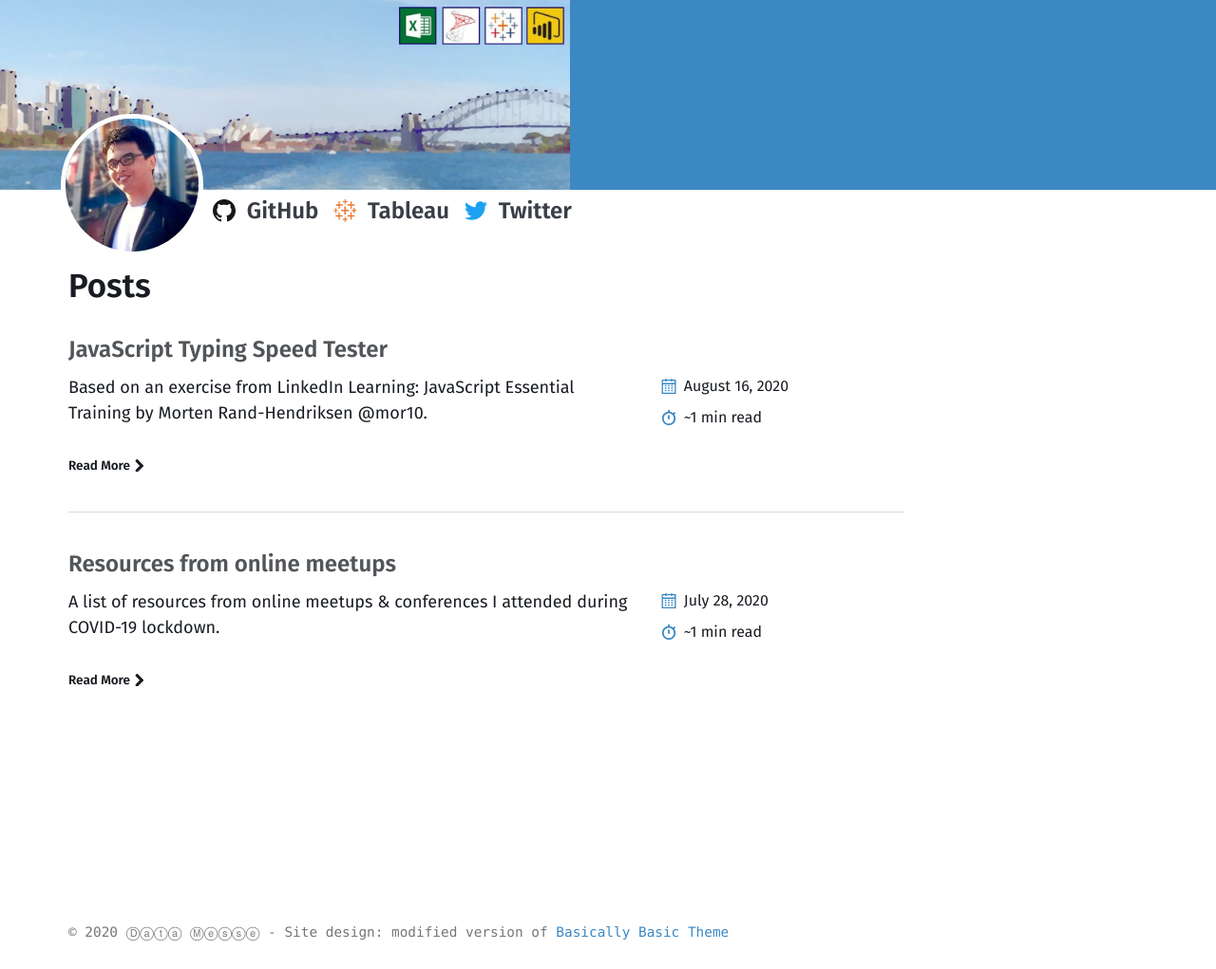
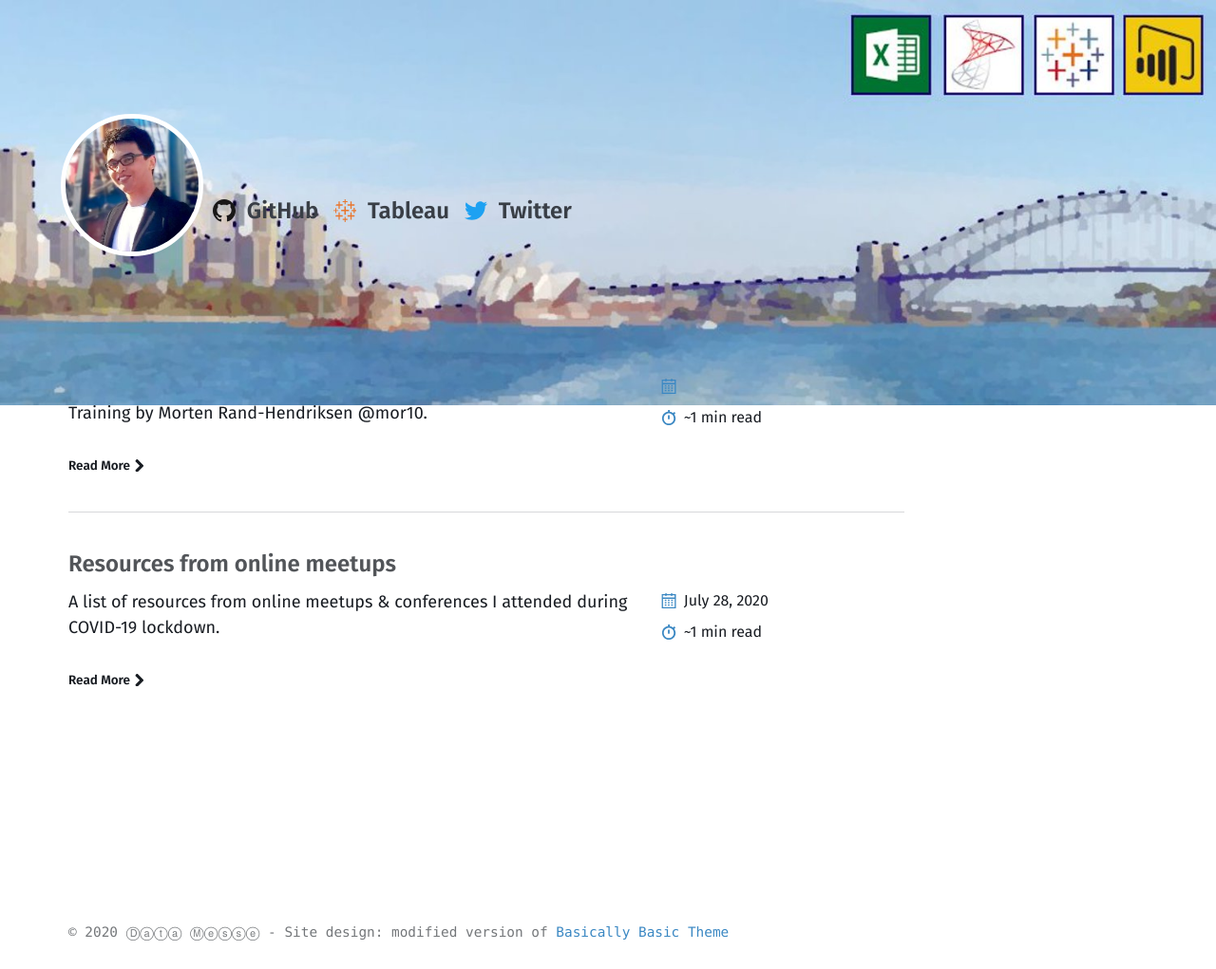
Before and after one commit to datamesse/blog, a Jekyll site: the page built from index.md, in a window 1280 px wide. Shown: the whole page at 95% size. Built offline with Jekyll 4.4.1, drawn with Linux system fonts in a browser that asks for light colours.

Commit message:
Update _global.scss

```diff
--- a/_sass/basically-basic/_global.scss
+++ b/_sass/basically-basic/_global.scss
@@ -15,8 +15,8 @@
   left: 0px;
   background-repeat: no-repeat;
   img {
-    max-width: 100%;
-    max-height: 100%;
+    width: auto;
+    height: auto;
     object-fit: contain;
   }
 }
```
